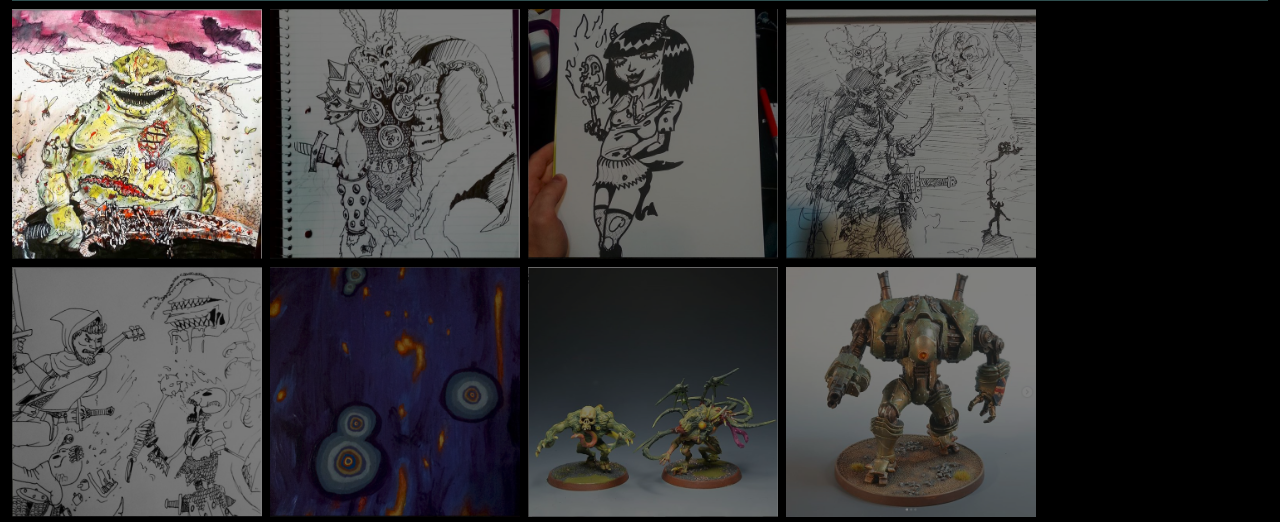
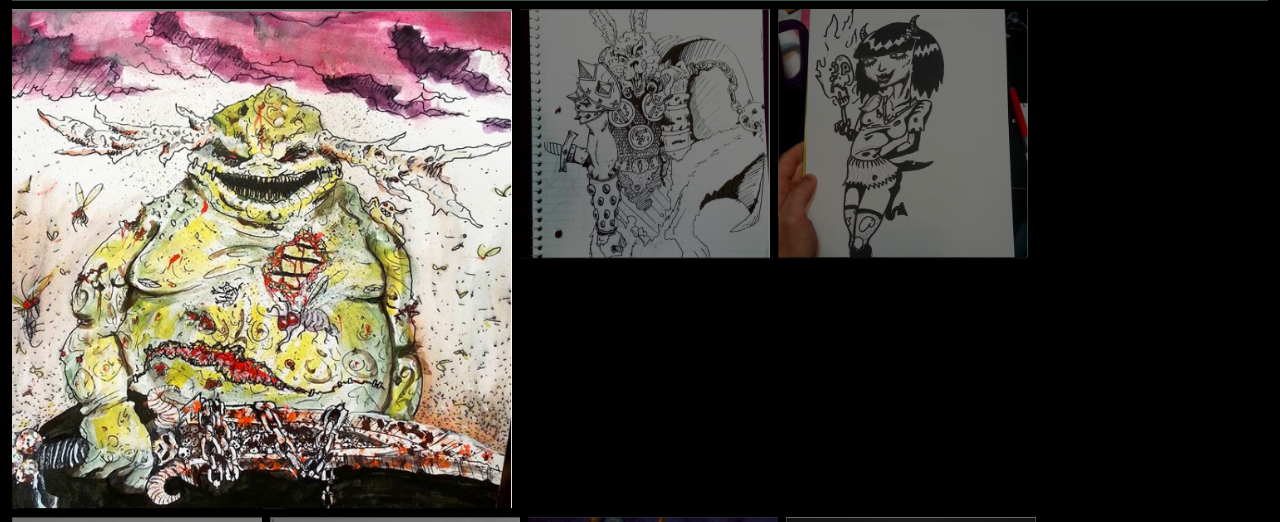
Before and after one commit to ceceliacreates/james-portfolio, a plain HTML site: page index.html in a window 1280 px wide. In both pictures the pointer is over the picture 137 px from the left and 403 px from the top of the page. Shown: the part 269-791 px from the top of the page. Drawn offline with Linux system fonts and the light colour scheme.

Commit message:
add-hover-expand

```diff
--- a/style.css
+++ b/style.css
@@ -9,21 +9,24 @@ body {
     vertical-align: center;
     justify-content: center;
     flex-flow: column wrap;
-    max-width: 1290px;
+max-width: 1290px;
 }
 .flex-container {
     display: flex;
     flex-flow: row wrap;
-    max-width: 1290px;
+max-width: 1290px;
 }
 .flex-image {
     width: 250px;
     height: 250px;
     margin: 4px;
     opacity: .5;
+	transition: 1s;
 }
 .flex-image:hover {
     opacity: 1;
+	width: 500px;
+	height: 500px;
 }
 .header-image {
     width: 250px;
```
